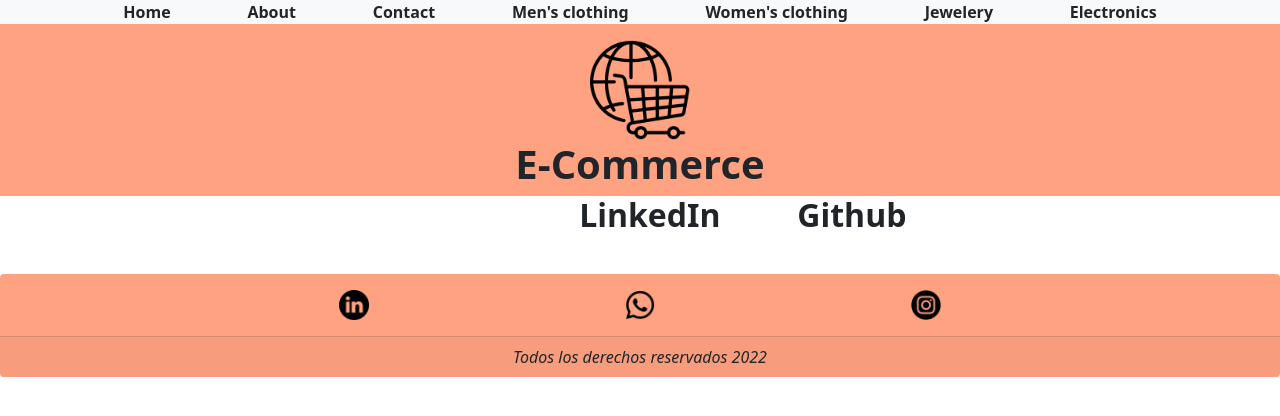
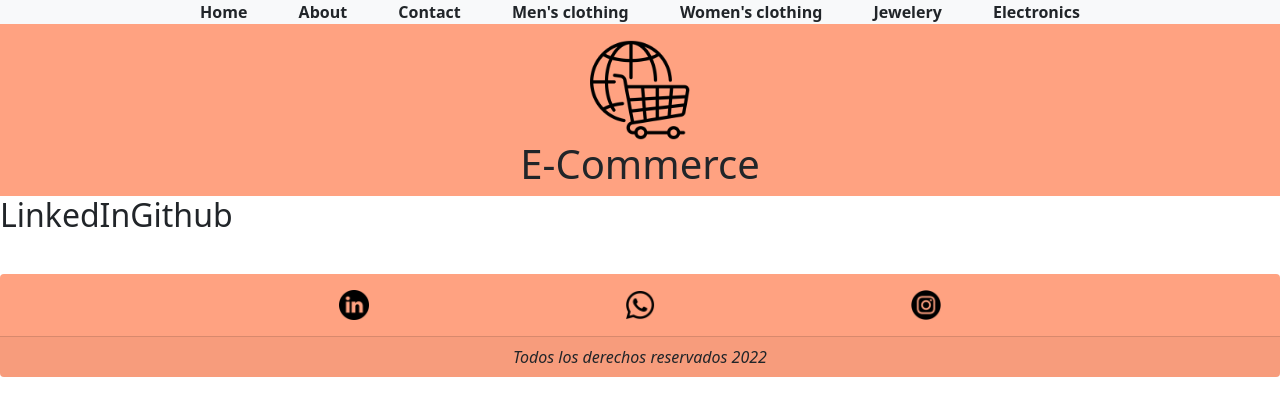
Before and after one commit to NicolasClaudioBolo/E-Commerce-Bolo, a React (Create React App) app: page /views/Contact in a window 1280 px wide. Shown: the top 416 px of the page. Built offline with nearby package versions, Linux system fonts and the light colour scheme.

Commit message:
Entrega de la clase 9 - Eventos

```diff
--- a/src/App.js
+++ b/src/App.js
@@ -7,6 +7,7 @@ import ProductDetail from './views/ProductDetail';
 import Contact from './views/Contact';
 import About from './views/About';
 import Error from './views/Error';
+import Cart from './views/Cart';
 import {Container} from 'reactstrap';
 import {BrowserRouter as Router, Routes, Route} from 'react-router-dom';
 import 'bootstrap/dist/css/bootstrap.min.css';
@@ -23,6 +24,7 @@ const App = () => {
           <Route path='/' element={<Home />} />
           <Route path='/views/SearchCat/:category' element={<SearchCat />} />
           <Route path='/views/ProductDetail/:id' element={<ProductDetail />} />
+          <Route path='/views/Cart' element={<Cart />} />
           <Route path='/views/Contact' element={<Contact />} />
           <Route path='/views/About' element={<About />} />
           <Route path='*' element={<Error />} />
--- a/src/components/Header.css
+++ b/src/components/Header.css
@@ -30,3 +30,7 @@ a{
 a:hover{
     color: #212529;
 }
+
+h1{
+    margin:0;
+}
--- a/src/components/Header.js
+++ b/src/components/Header.js
@@ -16,7 +16,7 @@ const Header = ({ title }) => {
           <Navigation />
           <Link to='/'>
             <img src={Img} alt='Logo' className='logo'></img>
-            <h1 className='link'>{title}</h1>
+            <h1>{title}</h1>
           </Link>
       </header>
     </div>
--- a/src/components/ItemDetail.js
+++ b/src/components/ItemDetail.js
@@ -1,18 +1,26 @@
-import React from 'react';
+import React, {useState} from 'react';
 import ItemCount from './ItemCount';
 import 'bootstrap/dist/css/bootstrap.min.css';
 import './Item.css';
-import { Link } from 'react-router-dom';
-import { Card, CardBody, CardTitle, CardSubtitle, CardText, CardImg } from 'reactstrap';
+import { Card, CardBody, CardTitle, CardSubtitle, CardText, CardImg, Button } from 'reactstrap';
+import {Link} from 'react-router-dom';
 
-const agregar = (cantidad) =>{
 
-  // Guarda el valor de lo que el usuario va eligiendo
-
-  const Choice = cantidad
-}
 
 function ItemDetail ({product}){
+
+  const [cantidad, setCantidad] = useState(0)
+  const agregar = (cantidad) =>{
+
+    setCantidad(cantidad)
+
+  //   const Choice = (product.id)
+
+  //   const Quant = cantidad
+
+  //   console.log(toString(setChoice) + Quant)
+  }
+
   return (
 
    // CARD DETALLE
@@ -35,7 +43,7 @@ function ItemDetail ({product}){
       <CardText>
         {product.description}
       </CardText>
-      <ItemCount stock={10} initial={1} onAdd={agregar} />
+      {cantidad===0?<ItemCount stock={10} initial={1} onAdd={agregar} />:<Link to='/views/Cart'><Button>Terminar mi compra</Button></Link>}
     </CardBody>
   </Card>
 </div>
--- a/src/components/Navigation.css
+++ b/src/components/Navigation.css
@@ -13,10 +13,15 @@
     padding:0;
 }
 
-.link{
+.Link{
     text-decoration: none;
     color: #212529;
     font-weight: bold;
-    margin-right:3vw;
-    margin-left:3vw;
+    margin-right:2vw;
+    margin-left:2vw;
 }
+
+.Link:hover{
+    border-style: groove;
+    border-color: black;
+}
--- a/src/components/Navigation.js
+++ b/src/components/Navigation.js
@@ -15,37 +15,37 @@ const Navigation = () => {
           className="me-auto navbar"
           navbar>
           <NavItem>
-              <Link to='/' className='link'>
+              <Link to='/' className='Link'>
                     Home
               </Link>
           </NavItem>
           <NavItem>
-              <Link to='/views/About' className='link'>
+              <Link to='/views/About' className='Link'>
                     About
               </Link>
           </NavItem>
           <NavItem>
-              <Link to='/views/Contact' className='link'>
+              <Link to='/views/Contact' className='Link'>
                     Contact
               </Link>
           </NavItem>
           <NavItem>
-              <Link to="/views/SearchCat/men'sclothing" className='link'>
+              <Link to="/views/SearchCat/men'sclothing" className='Link'>
                     Men's clothing
               </Link>
           </NavItem>
           <NavItem>
-              <Link to="/views/SearchCat/women'sclothing" className='link'>
+              <Link to="/views/SearchCat/women'sclothing" className='Link'>
                     Women's clothing
               </Link>
           </NavItem>
           <NavItem>
-              <Link to="/views/SearchCat/jewelery" className='link'>
+              <Link to="/views/SearchCat/jewelery" className='Link'>
                     Jewelery
               </Link>
           </NavItem>
           <NavItem>
-              <Link to='/views/SearchCat/electronics' className='link'>
+              <Link to='/views/SearchCat/electronics' className='Link'>
                     Electronics
               </Link>
           </NavItem>
--- /dev/null
+++ b/src/views/Cart.css
@@ -0,0 +1,4 @@
+.cart{
+    font-size: 30px;
+    font-weight: 600;
+}
--- /dev/null
+++ b/src/views/Cart.js
@@ -0,0 +1,23 @@
+import React from 'react';
+import { Card, CardBody, CardImg, CardTitle} from 'reactstrap';
+import '../App.css'
+import '../components/Header.css'
+import './Cart.css'
+import Img from '../assets/shopping-cart.png'
+
+const Cart = () => {
+  return (
+    <div className='App'>
+        <Card>
+          <CardBody>
+            <CardImg src={Img} className='logo'/>
+            <CardTitle className='cart'>
+                  Estás en el carrito
+            </CardTitle>
+          </CardBody>
+        </Card>
+    </div>
+  )
+}
+
+export default Cart
--- a/src/views/Error.css
+++ b/src/views/Error.css
@@ -1,9 +1,4 @@
-h1{
+.AlinearH{
     text-align: center;
-    margin-left: 27vw;
+    margin-left:27vw;
 }
-
-h2{
-    text-align: center;
-    margin-left: 27vw;
-}
--- a/src/views/Error.js
+++ b/src/views/Error.js
@@ -3,7 +3,7 @@ import './Error.css'
 
 const Error = () => {
   return (
-    <div>
+    <div className='AlinearH'>
       <h1>Error 404</h1>
       <h2>Page not found</h2>
     </div>
```
Also changed, not shown: src/assets/shopping-cart.png (added).
